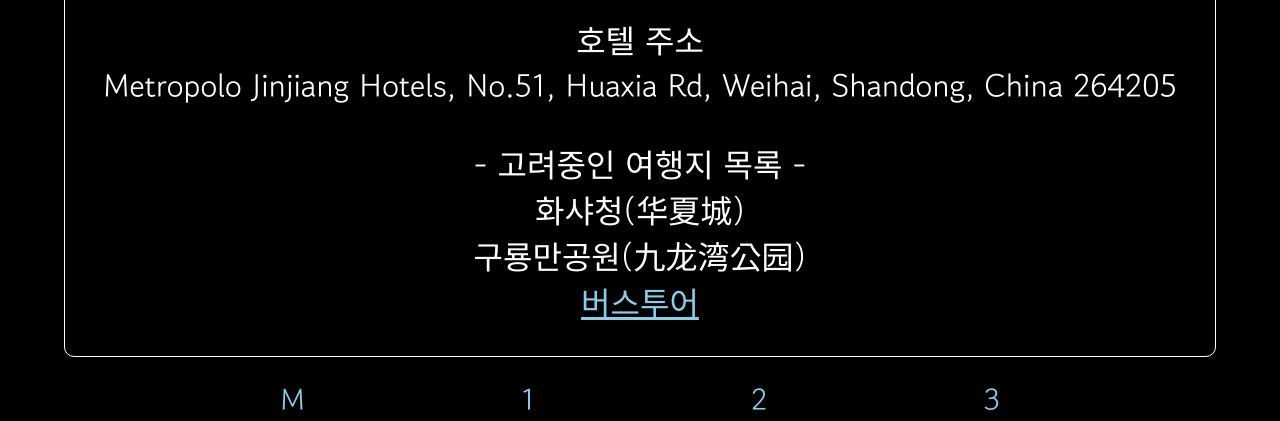
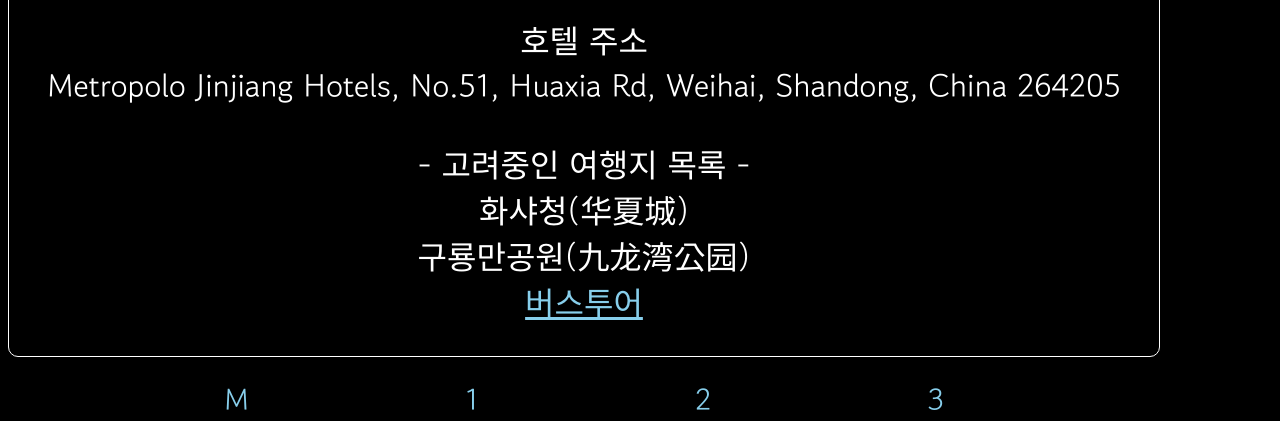
Before and after one commit to ahnintaek/Personal_Trip, a plain HTML site: page index.html in a window 1280 px wide. Shown: the part 532-953 px from the top of the page. Drawn offline with Linux system fonts and the light colour scheme.

Commit message:
Update weihai.css

```diff
--- a/css/weihai.css
+++ b/css/weihai.css
@@ -3,12 +3,12 @@
 body {
     background-color: black;
     color: white;
-    max-width: 400px;
+    // max-width: 400px;
     width: 90vw;
     height: 100vh;
     align-items: center;
     justify-items: center;
-    margin: 0 auto;
+    // margin: 0 auto;
     font-family: 'Gowun Dodum', sans-serif;
 }
 a {
```
